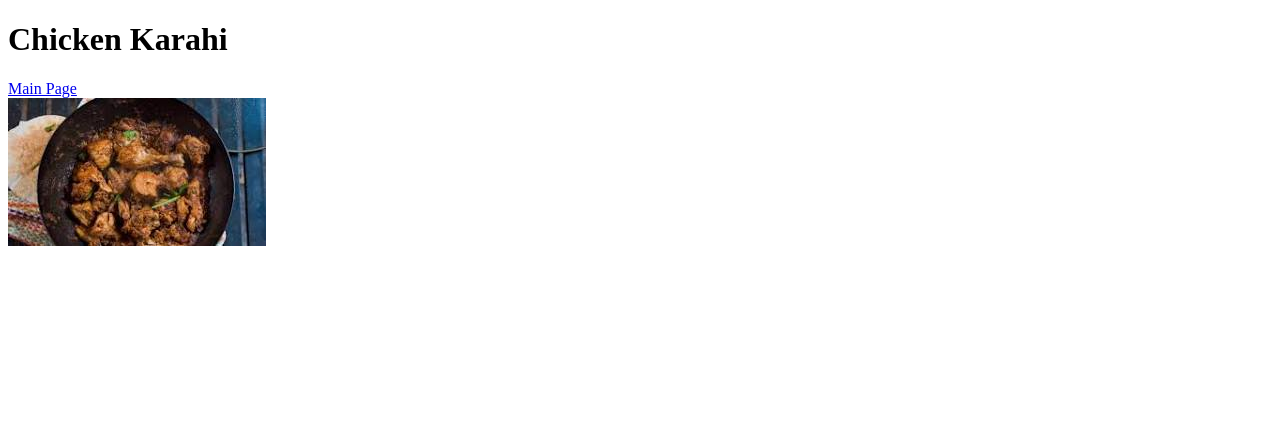
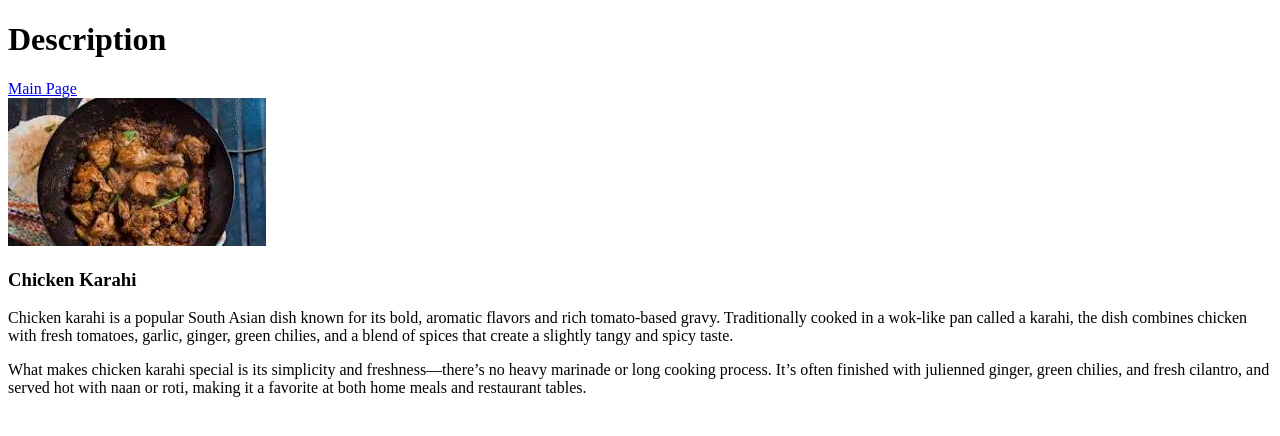
Before and after one commit to MuhammadHamzaAsif1/odin-recipes, a plain HTML site: page recipes/chicken_karahi.html in a window 1280 px wide. Drawn offline with Linux system fonts and the light colour scheme.

Commit message:
Added description of chicken karahi in chicken_karahi.html

```diff
--- a/recipes/chicken_karahi.html
+++ b/recipes/chicken_karahi.html
@@ -6,9 +6,13 @@
     <title>Document</title>
 </head>
 <body>
-    <h1>Chicken Karahi</h1>
+    <h1>Description</h1>
     <a href="../index.html">Main Page</a>
     <br>
     <img src="chicken_karahi.jpg" alt="A karahi of chicken">
+    <h3>Chicken Karahi</h3>
+    <p>Chicken karahi is a popular South Asian dish known for its bold, aromatic flavors and rich tomato-based gravy. Traditionally cooked in a wok-like pan called a karahi, the dish combines chicken with fresh tomatoes, garlic, ginger, green chilies, and a blend of spices that create a slightly tangy and spicy taste.</p>
+    <p>What makes chicken karahi special is its simplicity and freshness—there’s no heavy marinade or long cooking process. It’s often finished with julienned ginger, green chilies, and fresh cilantro, and served hot with naan or roti, making it a favorite at both home meals and restaurant tables.</p>
+
 </body>
 </html>
```
